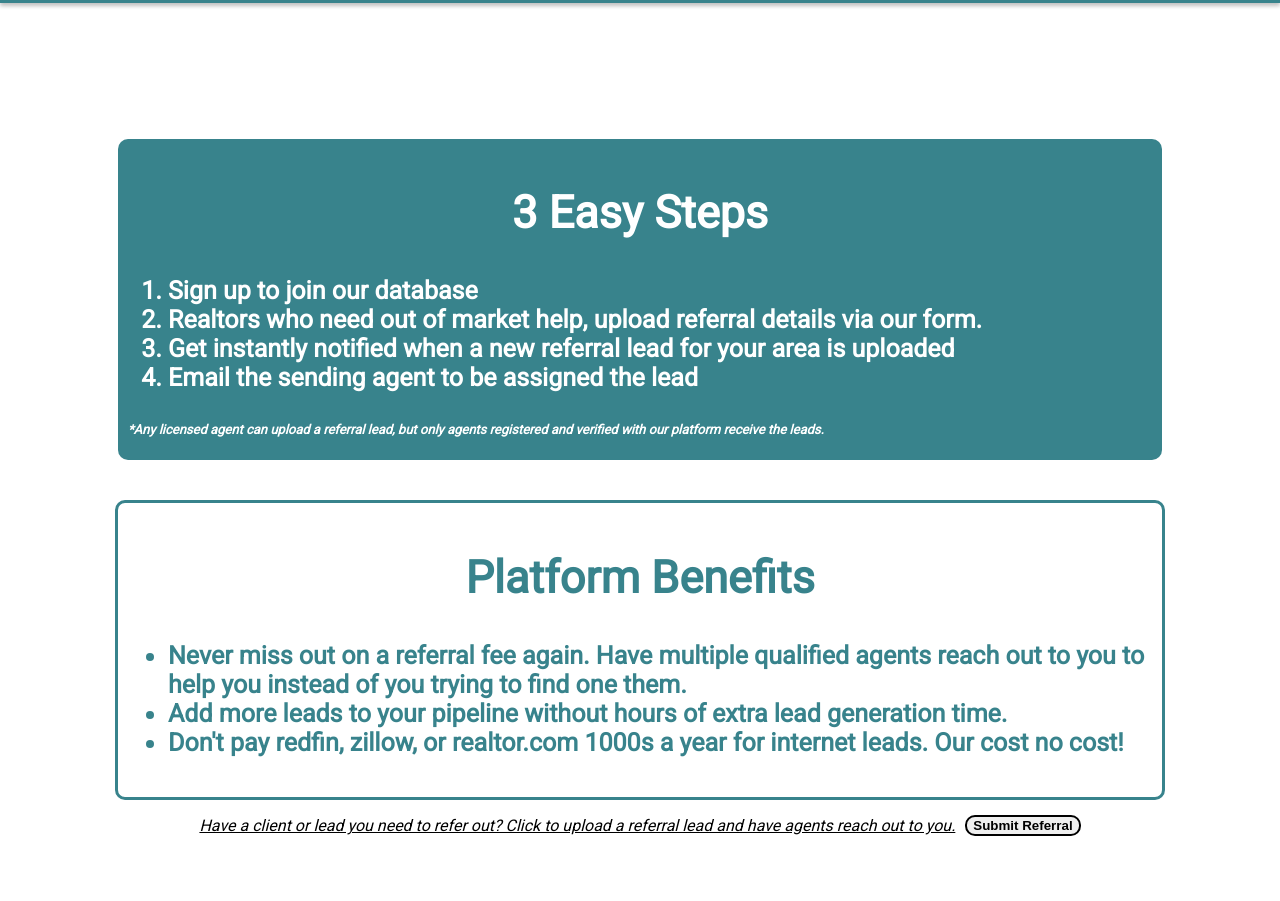
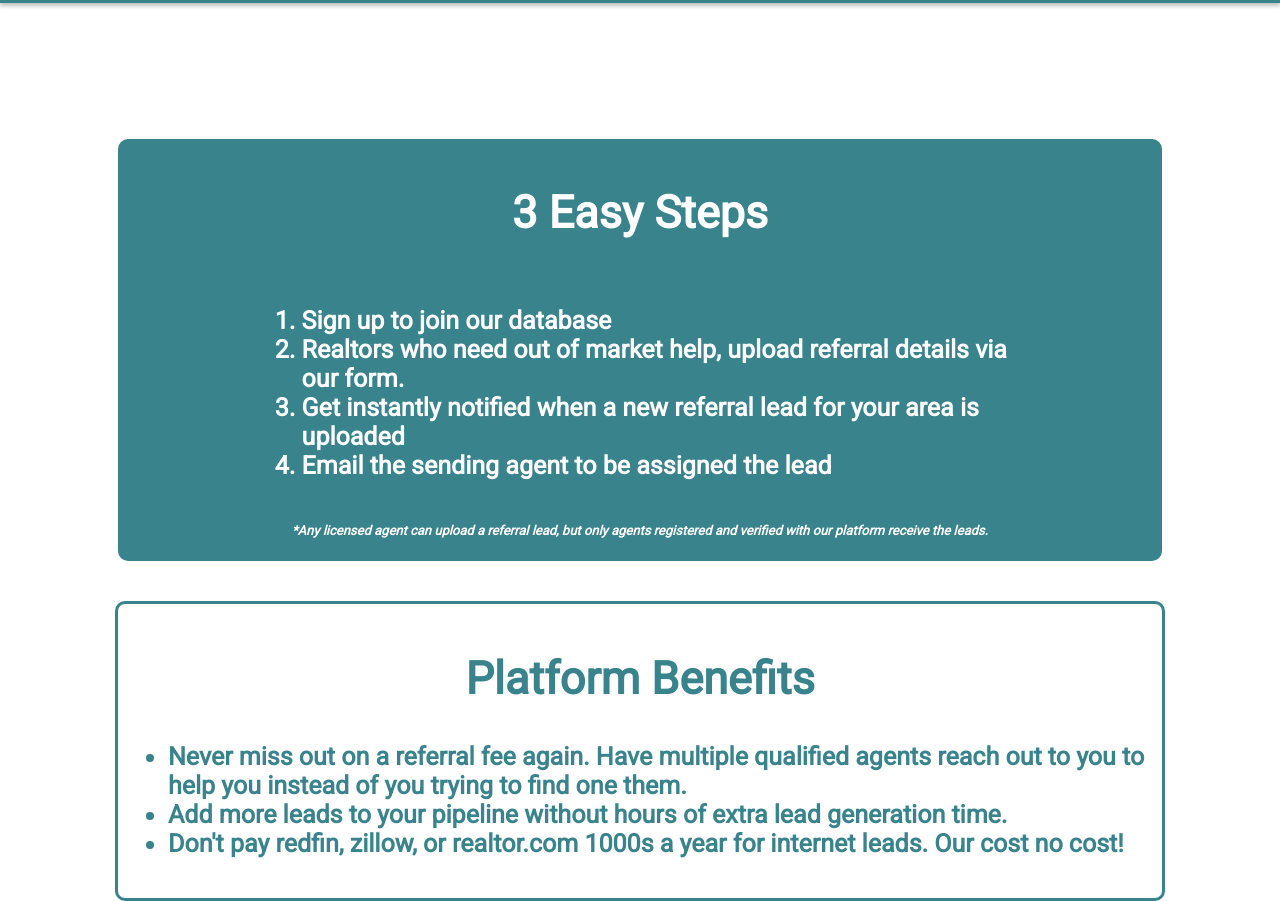
Before and after one commit to Davidjustice28/brokersphere-fullstack, a website: page landing.html in a window 1280 px wide. Shown: the part 800-1701 px from the top of the page. Drawn offline with Linux system fonts and the light colour scheme.

Commit message:
fix section 1s alignment

```diff
--- a/landing.html
+++ b/landing.html
@@ -51,6 +51,9 @@ a {
     text-decoration: none;
 }
 
+#waitlist-button:hover, #referral-link:hover {
+    transform: scale(1.1);
+}
 
 a {
     align-self: center;
@@ -91,6 +94,7 @@ h3 {
     font-size: 30px;
 }
 
+
 section {
     border-radius: 10px;
     width: 80%;
@@ -103,6 +107,9 @@ section {
 section:nth-child(1) {
     background-color: #38838c;
     color: white;
+    display: flex;
+    flex-direction: column;
+    align-items: center;
 }
 
 section:nth-child(2) {
@@ -163,6 +170,7 @@ section li {
 
 #button2 {
     border-radius: 10px;
+    font-weight: bold;
 }
 #button2:hover, #button2:active {
     transform: scale(1.2);
@@ -208,6 +216,20 @@ footer {
     border-radius: 10px;
 
 }
+@media (min-width: 700px){
+    ol {
+        width: 70%;
+        margin-left: auto;
+        margin-right: auto;
+    }
+
+    #notice {
+        margin-left: auto;
+        margin-right: auto;
+    }
+}
+
+
 @media(max-width: 500px) {
     #image-div {
         height: 100vh;
@@ -266,12 +288,12 @@ footer {
         </form>
     </nav>
     <div id="image-div">
-        <img id="main-logo" src="bs-trans.PNG">
+        <img id="main-logo" src="/bs-trans.PNG">
         <h3>Helping Realtors Grow Their Businesses Through Collaboration</h3>
     </div>
     <h1 id="statement"><i>There's never been a way to consistently add referral leads from other agents to your pipeline. Until now!</i></h1>
     <div id="main-section">
-        <section>
+        <section id="section1">
             <h2>3 Easy Steps</h2>
             <ol>
                 <li>Sign up to join our database</li>
--- a/package.json
+++ b/package.json
@@ -5,7 +5,8 @@
   "main": "server.js",
   "scripts": {
     "test": "echo \"Error: no test specified\" && exit 1",
-    "start": "node server.js"
+    "start": "node server.js",
+    "devStart": "nodemon server.js"
   },
   "keywords": [],
   "author": "",
@@ -15,5 +16,8 @@
     "express": "^4.18.2",
     "mongodb": "^4.12.1",
     "nodemailer": "^6.8.0"
+  },
+  "devDependencies": {
+    "nodemon": "^2.0.20"
   }
 }
--- a/server.js
+++ b/server.js
@@ -3,6 +3,8 @@ const express = require('express')
 const nodeMailer = require('nodemailer')
 const fs = require('fs')
 const {connect, addAgentToMongo} = require('./mongo')
+const exp = require('constants')
+const path = require('path')
 require('dotenv').config()
 
 //email functionality
@@ -23,7 +25,7 @@ const app = express()
 const port = 3000
 
 app.use(express.urlencoded())
-
+app.use(express.static(path.join(__dirname,'images')))
 app.get('/', (req,res) => {
     res.sendFile(__dirname+'/landing.html')
 })
```
Also changed, not shown: images/bs-trans.PNG (added), 1 other file.
